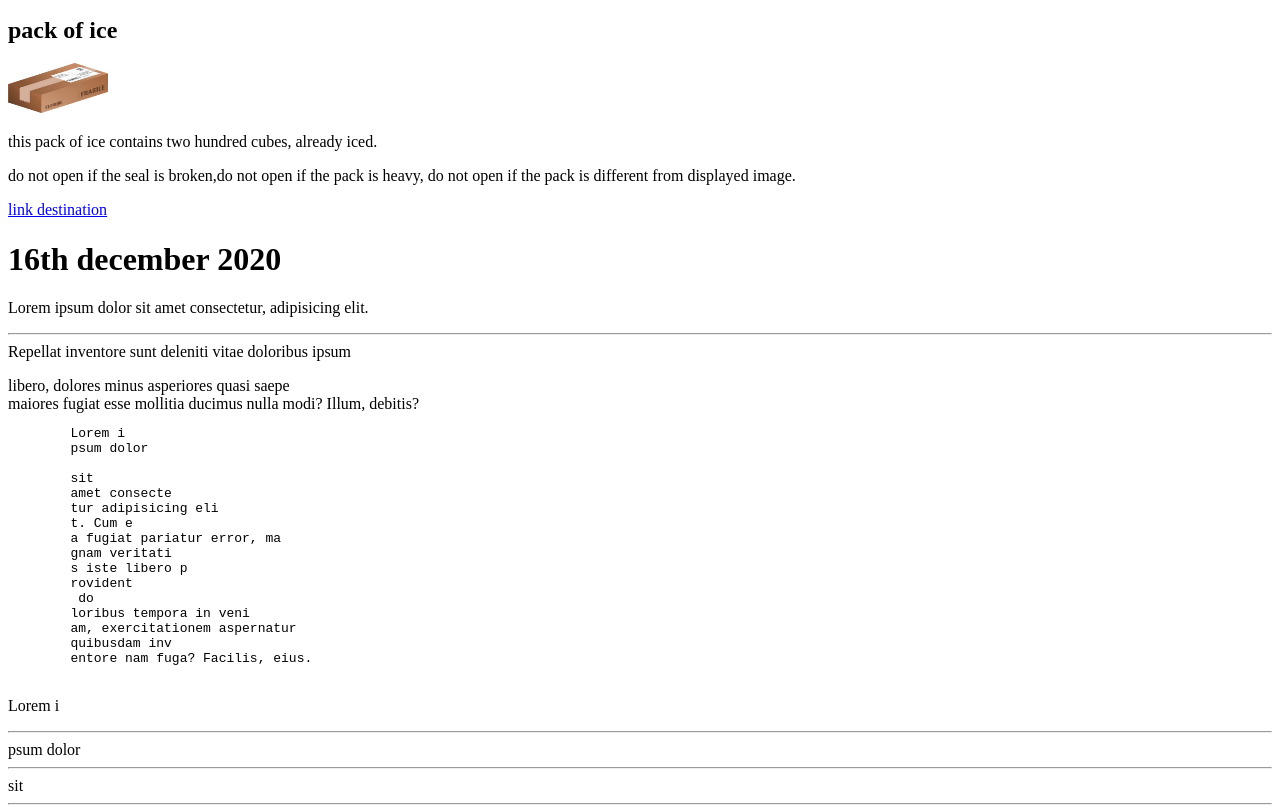
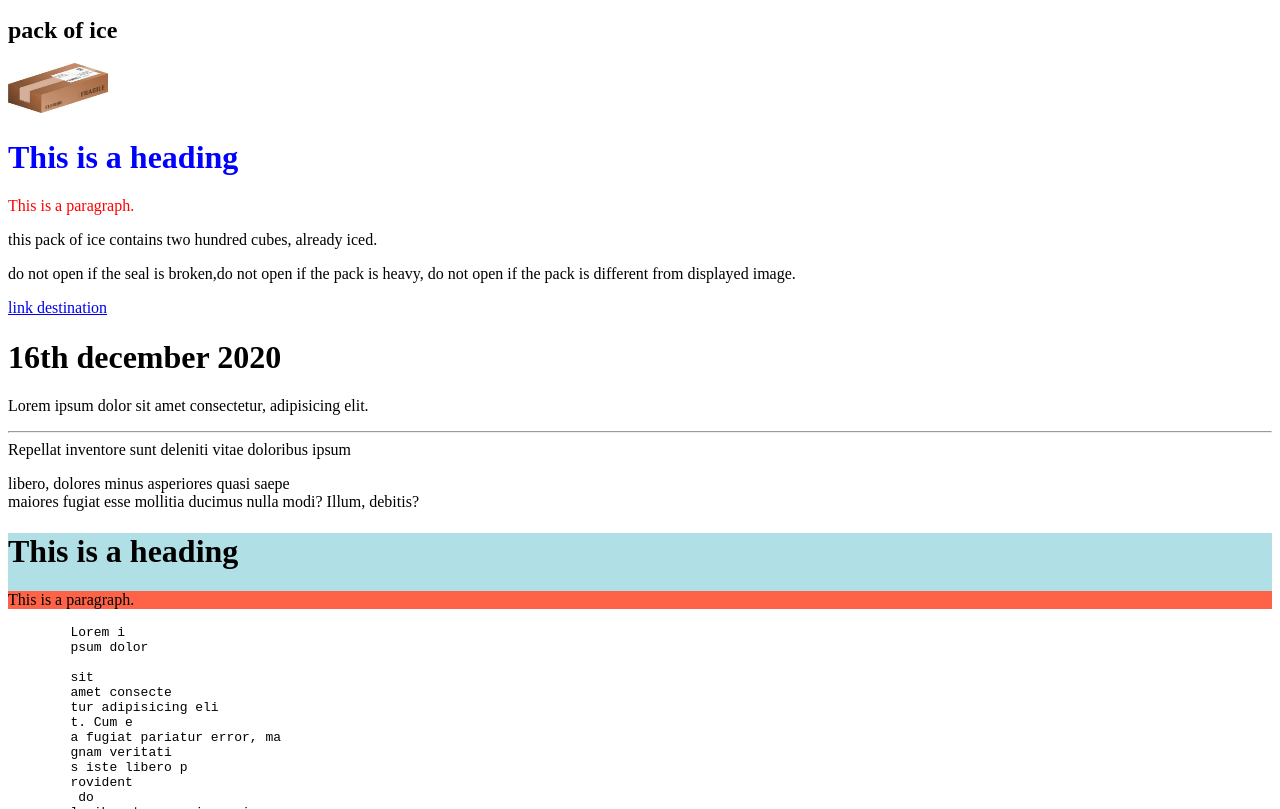
Before and after one commit to yemi16/yemi16.github.io, a plain HTML site: page subpage.html in a window 1280 px wide. Shown: the part 540-1349 px from the top of the page. Drawn offline with Linux system fonts and the light colour scheme.

Commit message:
commit message

```diff
--- a/subpage.html
+++ b/subpage.html
@@ -28,6 +28,8 @@
     <h1>this is my courier page</h1>
     <h2>pack of ice</h2>
     <img src="images e.jpg" alt="package image" width="100" height="50">
+    <h1 style="color:blue;">This is a heading</h1>
+    <p style="color:red;">This is a paragraph.</p>
     <p>this pack of ice contains two hundred cubes, already iced.</p>
     <p>do not open if the seal is broken,do not open if the pack is heavy, do not open if the pack is different from
         displayed image. </p>
@@ -37,6 +39,13 @@
         <hr> Repellat inventore sunt deleniti vitae doloribus ipsum
     </p>
     libero, dolores minus asperiores quasi saepe <br> maiores fugiat esse mollitia ducimus nulla modi? Illum, debitis?
+
+    <div style="background-color:powderblue;">
+
+        <h1 style="background-color:powderblue;">This is a heading</h1>
+        <p style="background-color:tomato;">This is a paragraph.</p>
+
+    </div>
 
 
     <pre>
```
